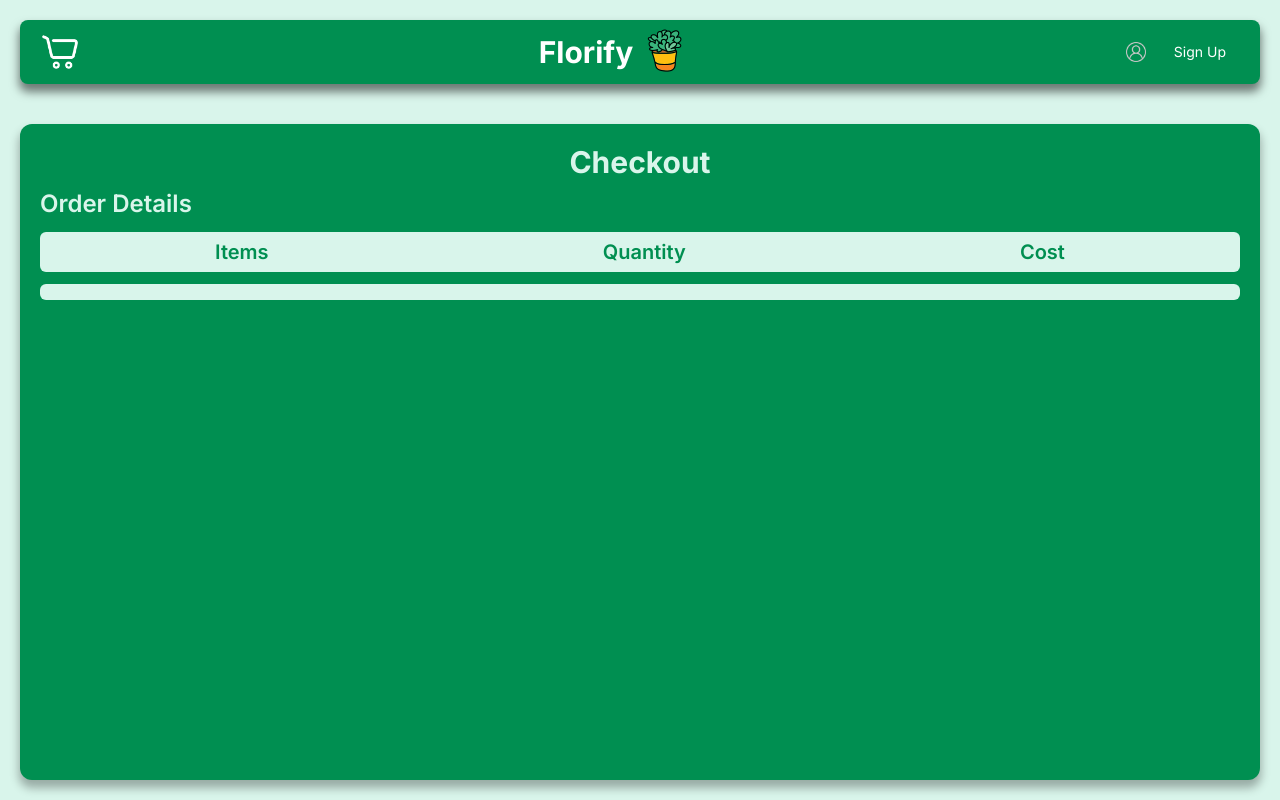
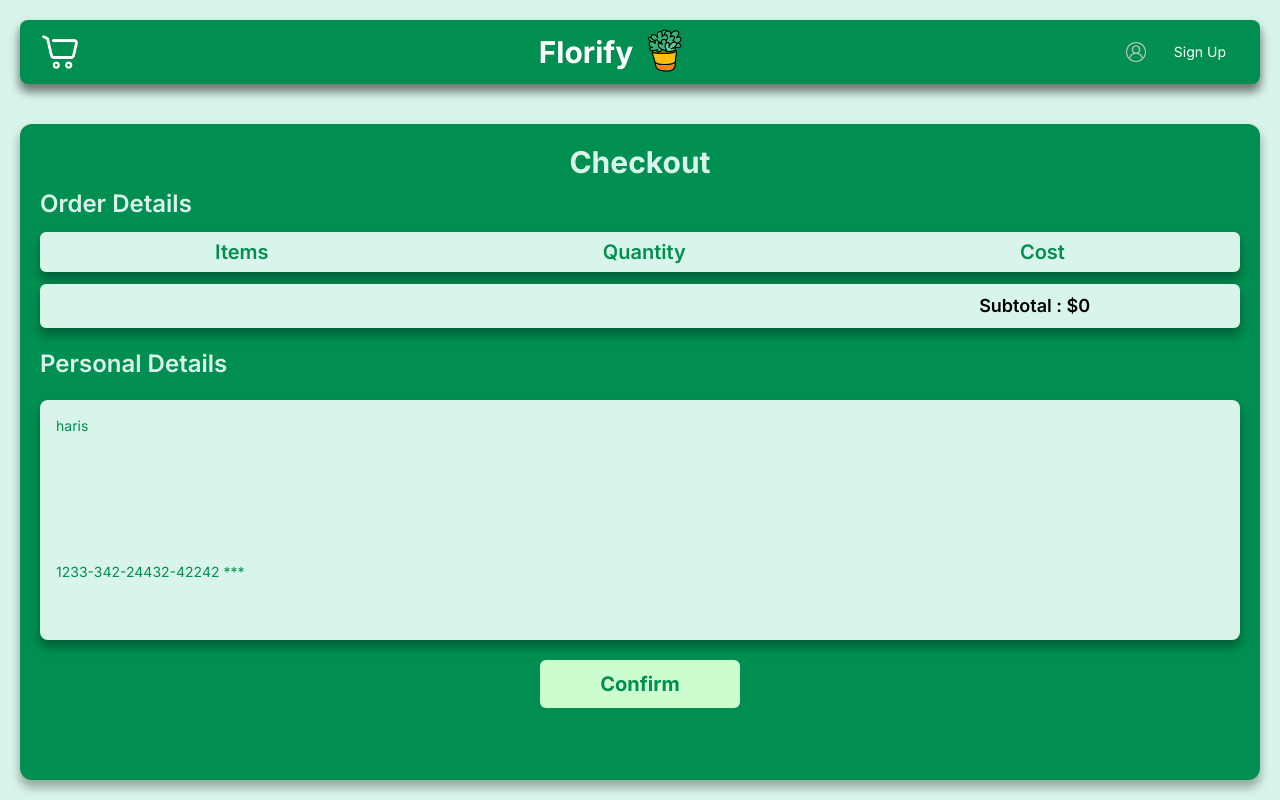
Before and after one commit to predat-r/florify, a React (Vite) app: page /Checkout in a window 1280 px wide. Built offline with nearby package versions, Linux system fonts and the light colour scheme.

Commit message:
checkout page nearly completed

```diff
--- a/src/pages/Cart.jsx
+++ b/src/pages/Cart.jsx
@@ -41,7 +41,6 @@ function Cart({ productcart,incrementQuantity,decrementQuantity,removeFromCart }
     if (Product.Quantity === 1) {
       removeFromCart(id);
     }
-
     updateQuantity(id, -1);
     decrementQuantity(id);
   };
--- a/src/pages/Checkout.jsx
+++ b/src/pages/Checkout.jsx
@@ -1,14 +1,24 @@
-import React from "react";
+import React, { useEffect } from "react";
 import MenuBox from "../components/MenuBox";
 import Navbar from "../components/Navbar";
 import { useState } from "react";
 import { connect } from "react-redux";
-function Checkout({ cart }) {
+function Checkout({ cart,user }) {
   const [ShowMenu, setShowMenu] = useState(false);
+  const [subTotal, setSubTotal] = useState(0);
   const displayMenuBox = () => {
     ShowMenu ? setShowMenu(false) : setShowMenu(true);
   };
-
+  const calcSubtotal = () => {
+    let newInt = 0;
+    cart.forEach((element) => {
+      newInt += element.price * element.Quantity;
+    });
+    setSubTotal(newInt);
+  };
+  useEffect(() => {
+    calcSubtotal();
+  }, [cart]);
   return (
     <div className="w-screen h-screen flex flex-col p-2 md:p-5 bg-background font-inter text-background ">
       <Navbar displayMenu={displayMenuBox}></Navbar>
@@ -20,36 +30,56 @@ function Checkout({ cart }) {
             Order Details
           </h1>
         </div>
-        <div className="flex flex-row rounded-md text-bars items-center text-xl font-semibold justify-around bg-background w-full h-10 p-2 mt-3">
+        <div className="flex flex-row rounded-md shadow-elevateLow text-bars items-center text-xl font-semibold justify-around bg-background w-full h-10 p-2 mt-3">
           <h1>Items</h1>
           <h1>Quantity</h1>
           <h1>Cost</h1>
         </div>
-        <div className="flex flex-row rounded-md text-bars items-center text-xl font-semibold justify-center bg-background w-full h-auto p-2 mt-3">
+        <div className="flex flex-row rounded-md text-bars shadow-elevateLow items-center text-xl font-semibold justify-center bg-background w-full h-auto p-2 mt-3">
           <div className="flex flex-row text-xl h-full w-full items-center  ">
-            <div className="w-1/3 h-full">
-              {cart.map((element,index) => {
+            <div className="w-1/3 text-sm sm:text-lg h-full">
+              {cart.map((element, index) => {
                 return <h1 key={index}>{element.name}</h1>;
               })}
             </div>
-            <div className="w-1/3 h-full flex flex-col items-center justify-center ">
-              {cart.map((element,index) => {
+            <div className="w-1/3 text-sm sm:text-lg mt-0 h-full flex flex-col items-center  ">
+              {cart.map((element, index) => {
                 return <h1 key={index}>{element.Quantity}</h1>;
               })}
             </div>
-            <div className="w-1/3 h-full flex flex-col items-center justify-end">
-              {cart.map((element,index) => {
-                return <h1 key={index}>${element.price*element.Quantity}</h1>;
+            <div className="w-1/3 text-sm sm:text-lg h-full flex flex-col items-center justify-end">
+              {cart.map((element, index) => {
+                return (
+                  <h1 key={index}>
+                    ${parseFloat((element.price * element.Quantity).toFixed(2))}
+                  </h1>
+                );
               })}
+              <h1 className="text-black text-xs sm:text-lg">
+                Subtotal : ${parseFloat(subTotal.toFixed(2))}
+              </h1>
             </div>
           </div>
         </div>
+        <div className="flex flex-row justify-start w-full items-center mt-5 mb-5">
+          <h1 className="text-2xl font-background font-semibold ">
+            Personal Details
+          </h1>
+        </div>
+        <div className="w-full h-60 flex flex-col bg-background shadow-elevateLow rounded-lg p-2">
+          <textarea  readOnly defaultValue={user.firstName + " " + user.lastName} className="resize-none text-sm sm:text-md flex flex-row justify-center text-left p-2 items-center w-1/2 h-1/5 bg-background text-bars focus:outline-none"></textarea>
+          <textarea readOnly defaultValue={user.emailOrphone} className="resize-none text-sm sm:text-md flex flex-row justify-center text-left p-2 items-center w-1/2 h-1/5 bg-background text-bars focus:outline-none"></textarea>
+          <textarea readOnly defaultValue={user.address}  className="resize-none text-sm sm:text-md flex flex-row justify-center text-left p-2 items-center w-1/2 h-auto bg-background text-bars focus:outline-none"></textarea>
+          <textarea readOnly defaultValue={"1233-342-24432-42242 ***"} className="resize-none text-sm sm:text-md flex flex-row justify-center text-left p-2 items-center w-1/2 h-1/5 bg-background text-bars focus:outline-none"></textarea>
+        </div>
+        <button className="w-1/6 h-12 rounded-md shadow-elevateLown font-inter bg-green1 text-bars font-bold text-xl mt-5 ">Confirm</button>
       </div>
     </div>
   );
 }
 const mapStateToProps = (state) => {
   return {
+    user:state.user.user,
     cart: state.cart.cart,
   };
 };
--- a/src/reducers.js
+++ b/src/reducers.js
@@ -1,6 +1,6 @@
-
 import { combineReducers } from "redux";
 const cartReducer = (state = { cart: [], error: null }, action) => {
+
   switch (action.type) {
     case "ADD_TO_CART":
       const existingProduct = state.cart.find(
@@ -29,17 +29,28 @@ const cartReducer = (state = { cart: [], error: null }, action) => {
       };
     case "INCREMENT_QUANTITY":
       return {
-        cart: {
-          ...state.cart,
-          Quantity: Quantity + 1,
-        },
+        ...state,
+        cart: state.cart.map((element) =>
+          element.id !== action.payload
+            ? element
+            : {
+                ...element,
+                Quantity: element.Quantity + 1,
+              }
+        ),
       };
+
     case "DECREMENT_QUANTITY":
       return {
-          cart: {
-            ...state.cart,
-            Quantity: Quantity - 1,
-          },
+        ...state,
+        cart: state.cart.map((element) =>
+          element.id !== action.payload
+            ? element
+            : {
+                ...element,
+                Quantity: element.Quantity -  1,
+              }
+        ),
       };
     default:
       return state;
@@ -58,7 +69,7 @@ const userReducer = (
   state = { user: userInitialState, error: null },
   action
 ) => {
-  console.log(state.user);
+
   switch (action.type) {
     case "CREATE_USER":
       return {
@@ -92,10 +103,7 @@ const userReducer = (
       };
     case "LOGOUT_USER":
       return {
-          user:
-          { ...userInitialState,
-            LoggedIn:false,
-          },
+        user: { ...userInitialState, LoggedIn: false },
       };
 
     default:
```
Lines whose indentation alone changed are shown as unchanged.
